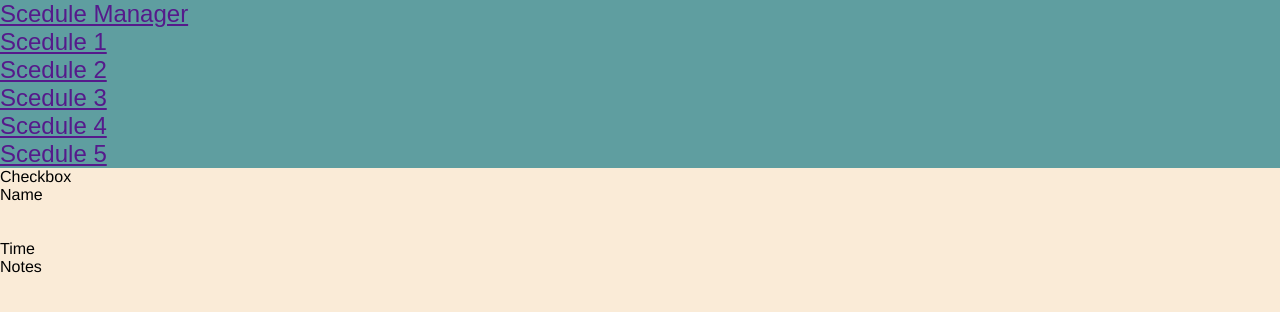
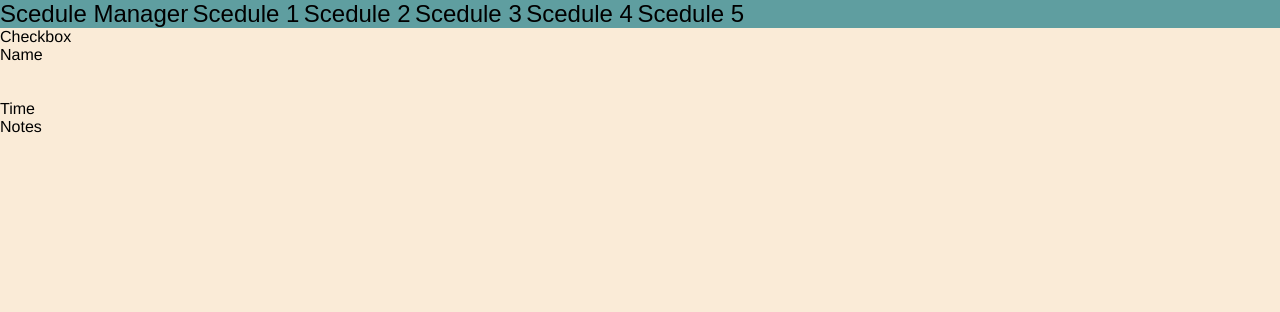
Before and after one commit to Document-cat/Aberdeen-Air-Service, a plain HTML site: page index.html in a window 1280 px wide. Drawn offline with Linux system fonts and the light colour scheme.

Commit message:
Update index.css

```diff
--- a/index.css
+++ b/index.css
@@ -14,9 +14,12 @@ body {
 }
 
 .NBItem {
+    font: 1.5em sans-serif;
+    display: inline-block;
+}
+
+.NBItem a {
     list-style-type: none;
     text-decoration: none;
-    font: 1.5em sans-serif;
-    display: block;
-
+    color: black;
 }
```
